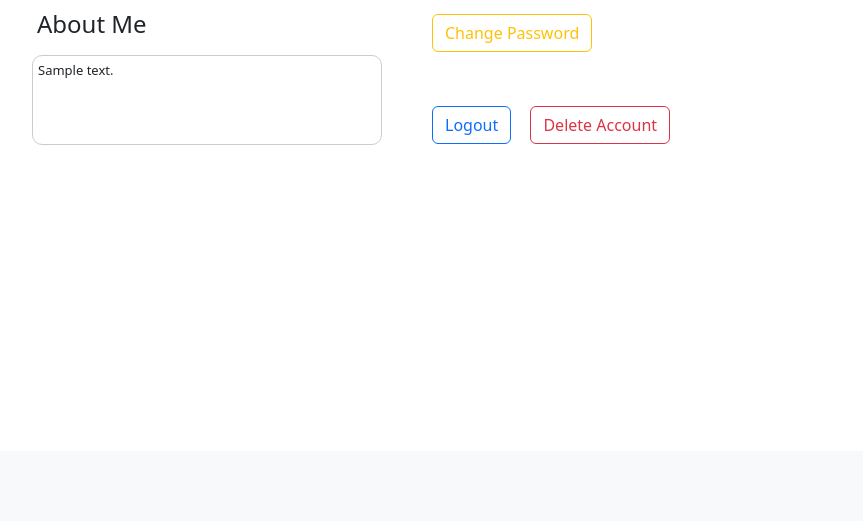
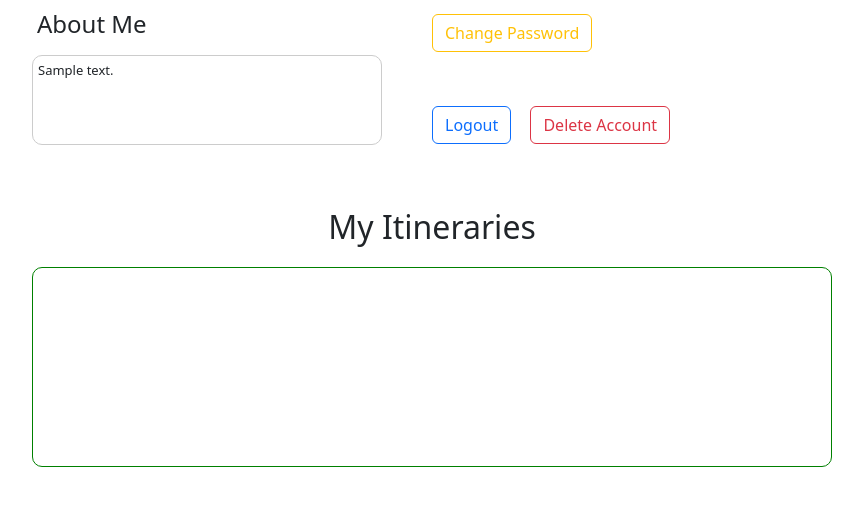
Before and after one commit to Verdex-Project/Verdex, a Flask app: template templates/identity/viewAccount.html in a window 1280 px wide. Shown: the part 349-870 px from the top of the page, without its empty margins (208-1071 px from the left). Before the commit the page ends 494 px from the top, so only its background shows below. Run offline with Flask 3, Linux system fonts and the light colour scheme; the template is opened without the code that fills it: most values are stand-ins (such as "Sample title", 1, 10 or a date in 2020); parts of the project's set-up code (start-up, migrations or seed data) failed here and were passed over.

Commit message:
added listing of my itineraries in view account page

```diff
--- a/api.py
+++ b/api.py
@@ -227,7 +227,7 @@
         "disabled": False,
         "admin": False,
         "forumBanned": False,
-        "aboutMe": ""
+        "aboutMe": "",
         "reports": {}
     }
     Logger.log("Account with ID {} created.".format(accID))
--- a/static/viewAccount.css
+++ b/static/viewAccount.css
@@ -133,6 +133,57 @@
     margin-right: 15px;
 }
 
-#copyright {
+#myItinerariesDiv {
+    margin-left: auto;
+    margin-right: auto;
+    width: 800px;
+}
+
+#myItinerariesDiv > h2 {
     text-align: center;
 }
+
+#myItineraries {
+    margin-top: 20px;
+    display: block;
+    min-height: 200px;
+    border-radius: 10px;
+    border: 1px solid green;
+    display: grid;
+    grid-template-columns: 1fr;
+}
+
+#itineraryContainer {
+    display: grid;
+    grid-template-columns: 1fr auto;
+    max-height: fit-content;
+}
+
+
+#itineraryDetails {
+    grid-column: 1;
+    max-width: 500px;
+    margin-top: 10px;
+    margin-left: 20px;
+}
+
+#itineraryDetails > p.descriptions {
+    word-wrap: break-word;
+    font-size: small;
+}
+
+#itineraryButtons {
+    grid-column: 2;
+    margin-top: auto;
+    margin-bottom: auto;
+    margin-right: 30px;
+}
+
+#itineraryButtons > button {
+    margin: 5px;
+}
+
+#copyright {
+    margin-top: 30px;
+    text-align: center;
+}
--- a/templates/identity/viewAccount.html
+++ b/templates/identity/viewAccount.html
@@ -82,6 +82,30 @@
     </div>
 </div>
 
+<br>
+<div id="myItinerariesDiv">
+    <h2>My Itineraries</h2>
+    <div id="myItineraries">
+        {% for itineraryID, itinerary in itineraries.items() %}
+            {% if itinerary.associatedAccountID == accID %}
+                <div id="itineraryContainer">
+                    <div id="itineraryDetails">
+                        <h5>Title: </h5>
+                        <p class="descriptions">{{ itinerary.title }}</p>
+                        <h5>Description: </h5>
+                        <p class="descriptions">{{ itinerary.description }}</p>
+                    </div>
+                    <div id="itineraryButtons">
+                        <button type="button" class="btn btn-primary">View</button>
+                        <button type="button" class="btn btn-dark">Edit</button>
+                    </div>
+                </div>
+                <hr>
+            {% endif %}
+        {% endfor %}
+    </div>
+</div>
+
 <!-- Modal for PFP-->
 <div class="modal" id="pfpModal" tabindex="-1" aria-labelledby="pfpModal" aria-hidden="true">
     <div class="modal-dialog">
@@ -109,8 +133,7 @@
 </div>
 
 <!-- Modal for new password-->
-<div class="modal fade" id="newPasswordModal" tabindex="-1" aria-labelledby="newPasswordModalLabel"
-    aria-hidden="true">
+<div class="modal fade" id="newPasswordModal" tabindex="-1" aria-labelledby="newPasswordModalLabel" aria-hidden="true">
     <div class="modal-dialog">
         <div class="modal-content">
             <div class="modal-header">
@@ -119,23 +142,20 @@
             </div>
             <div class="modal-body">
                 <label for="currentPasswordInput" class="form-label">Enter Current Password</label>
-                <input type="password" class="form-control" id="currentPasswordInput"
-                    placeholder="Current Password">
+                <input type="password" class="form-control" id="currentPasswordInput" placeholder="Current Password">
                 <br>
                 <label for="newPasswordInput" class="form-label">Enter New Password</label>
-                <input type="password" class="form-control" id="newPasswordInput"
-                    placeholder="New Password">
+                <input type="password" class="form-control" id="newPasswordInput" placeholder="New Password">
                 <br>
                 <label for="cfmPasswordInput" class="form-label">Confirm New Password</label>
-                <input type="password" class="form-control" id="cfmPasswordInput"
-                    placeholder="Confirm New Password">
+                <input type="password" class="form-control" id="cfmPasswordInput" placeholder="Confirm New Password">
                 <div id="changePasswordMsg"></div>
             </div>
             <div class="modal-footer">
                 <button id="modalCloseBtn" type="button" class="btn btn-secondary"
                     data-bs-dismiss="modal">Close</button>
-                <button id="modalSaveBtn" type="button" class="btn btn-primary"
-                    onclick="changePassword()">Save changes</button>
+                <button id="modalSaveBtn" type="button" class="btn btn-primary" onclick="changePassword()">Save
+                    changes</button>
             </div>
         </div>
     </div>
```
Also changed, not shown: identity/accounts.py (+8 -1 lines). Lines whose indentation alone changed are shown as unchanged.
